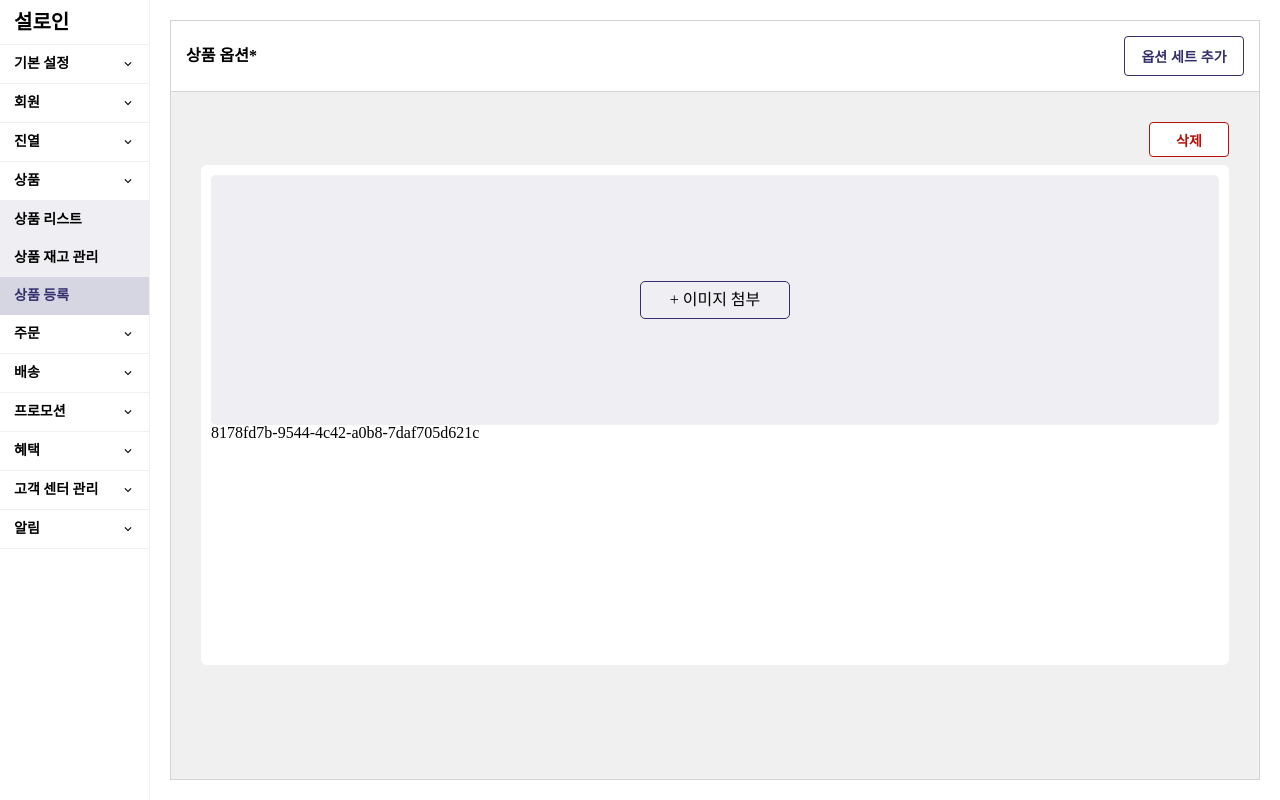
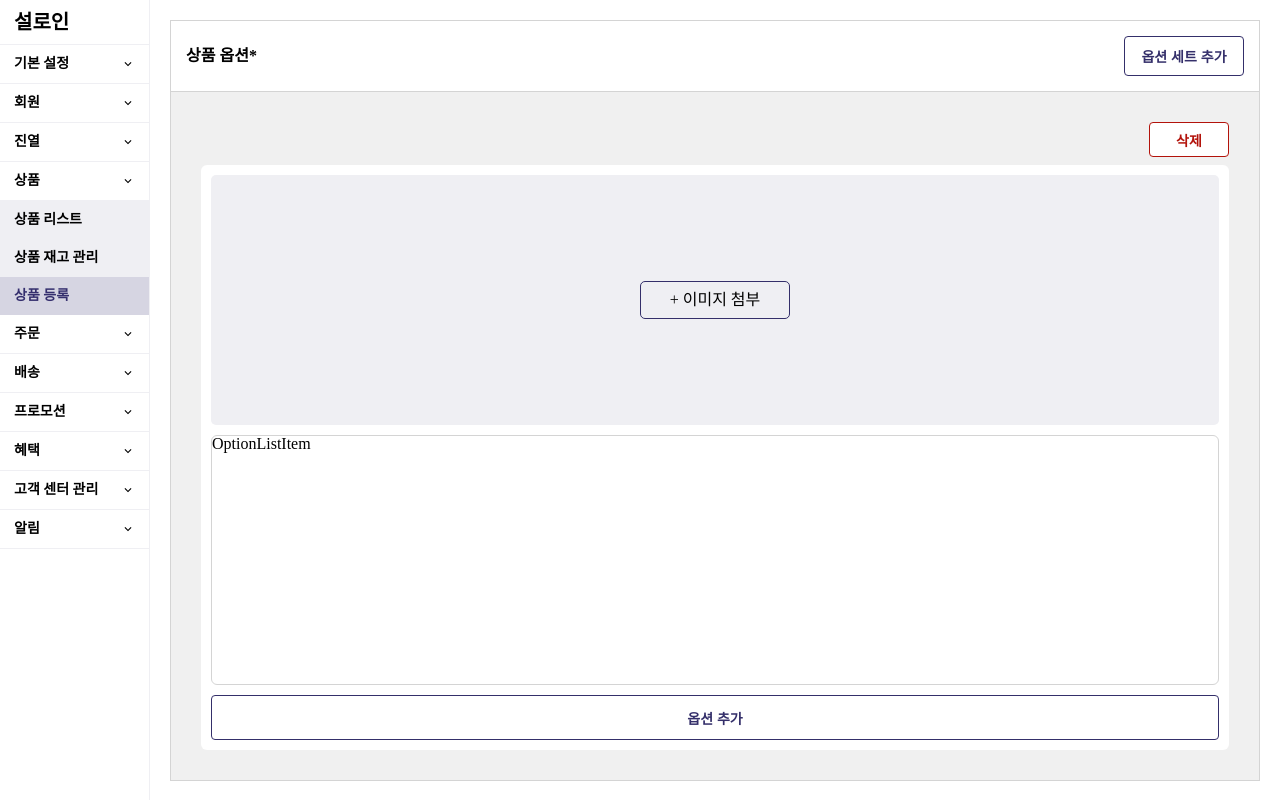
Before and after one commit to 2201infinity/adm_product_add, a React (Create React App) app: page / in a window 1280 px wide. Both pictures are taken after a click on the button "옵션 세트 추가". Built offline with nearby package versions, Linux system fonts and the light colour scheme.

Commit message:
feat: 옵션 세트 속에 옵션 추가 함수 구현

```diff
--- a/package.json
+++ b/package.json
@@ -6,6 +6,7 @@
     "@testing-library/jest-dom": "^5.16.1",
     "@testing-library/react": "^12.1.2",
     "@testing-library/user-event": "^13.5.0",
+    "immer": "^9.0.12",
     "react": "^17.0.2",
     "react-datepicker": "^4.6.0",
     "react-dom": "^17.0.2",
--- a/src/atoms/productOption.js
+++ b/src/atoms/productOption.js
@@ -29,7 +29,7 @@ export const productOptionState = atom({
   default: [],
 });
 
-export const productOptionItem = selectorFamily({
+export const productOptionSetItem = selectorFamily({
   key: "productOptionItem",
   get:
     (optionId) =>
@@ -39,6 +39,6 @@ export const productOptionItem = selectorFamily({
     },
 });
 
-export const useProductOptionItemState = (optionId) => {
-  return useRecoilValue(productOptionItem(optionId));
+export const useProductOptionSetItemState = (optionId) => {
+  return useRecoilValue(productOptionSetItem(optionId));
 };
--- a/src/components/common/CustomButton.js
+++ b/src/components/common/CustomButton.js
@@ -44,7 +44,7 @@ const ButtonStyled = styled.button`
       case "primary":
         return css`
           background-color: ${theme.colors.mainColor};
-          color: #fff
+          color: #fff;
           border: none;
         `;
       case "secondary":
--- a/src/components/productOption/OptionList.js
+++ b/src/components/productOption/OptionList.js
@@ -1,7 +1,62 @@
+import {
+  productOptionState,
+  useProductOptionSetItemState,
+} from "atoms/productOption";
+import CustomButton from "components/common/CustomButton";
 import React from "react";
+import { useSetRecoilState } from "recoil";
+import { v4 as uuidv4 } from "uuid";
+import styled from "styled-components";
+import produce from "immer";
+import OptionListItem from "./OptionListItem";
 
-function OptionList() {
-  return <div>OptionList</div>;
+function OptionList({ optionSetId }) {
+  const { options } = useProductOptionSetItemState(optionSetId);
+  const setProductOption = useSetRecoilState(productOptionState);
+
+  const onCreateOption = () => {
+    setProductOption((prevOptions) =>
+      produce(prevOptions, (draft) => {
+        for (let i = 0; i < draft.length; i++) {
+          if (draft[i].id === optionSetId) {
+            draft[i].options.push({
+              id: uuidv4(),
+              name: "",
+              normalPrice: 0,
+              salePrice: 0,
+              stock: 0,
+              tax: "",
+              additionalOption: [],
+            });
+            break;
+          }
+        }
+      })
+    );
+  };
+
+  return (
+    <OptionListContainer>
+      {options.map((option) => (
+        <OptionListItem optionId={option.id} />
+      ))}
+
+      <CreateOptionButton
+        width={80}
+        height={45}
+        variant="secondary"
+        onClick={onCreateOption}
+      >
+        옵션 추가
+      </CreateOptionButton>
+    </OptionListContainer>
+  );
 }
 
+const OptionListContainer = styled.div``;
+
+const CreateOptionButton = styled(CustomButton)`
+  width: 100%;
+`;
+
 export default OptionList;
--- a/src/components/productOption/OptionListItem.js
+++ b/src/components/productOption/OptionListItem.js
@@ -1,7 +1,16 @@
 import React from "react";
+import styled from "styled-components";
+import theme from "styles/theme";
 
-function OptionListItem() {
-  return <div>OptionListItem</div>;
+function OptionListItem({ optionId }) {
+  return <OptionItemContainer>OptionListItem</OptionItemContainer>;
 }
 
+const OptionItemContainer = styled.div`
+  height: 250px;
+  border: 1px solid ${theme.colors.border0};
+  margin: 10px 0;
+  border-radius: 6px;
+`;
+
 export default OptionListItem;
--- a/src/components/productOption/OptionSetList.js
+++ b/src/components/productOption/OptionSetList.js
@@ -13,7 +13,7 @@ function OptionSetList() {
   return (
     <OptionSetListContainer>
       {options.map((option) => (
-        <OptionSetListItem key={option.id} optionId={option.id} />
+        <OptionSetListItem key={option.id} optionSetId={option.id} />
       ))}
     </OptionSetListContainer>
   );
--- a/src/components/productOption/OptionSetListItem.js
+++ b/src/components/productOption/OptionSetListItem.js
@@ -1,26 +1,26 @@
 import {
   productOptionState,
-  useProductOptionItemState,
+  useProductOptionSetItemState,
 } from "atoms/productOption";
 import React from "react";
 import ImagePreviewButton from "components/common/ImagePreviewButton";
 import styled from "styled-components";
 import CustomButton from "components/common/CustomButton";
 import { useSetRecoilState } from "recoil";
+import OptionList from "./OptionList";
 
-function OptionSetListItem({ optionId }) {
+function OptionSetListItem({ optionSetId }) {
   const setProductOption = useSetRecoilState(productOptionState);
-  const optionItem = useProductOptionItemState(optionId);
-  console.log(optionItem);
+  const optionItem = useProductOptionSetItemState(optionSetId);
 
   const onDeleteOptionSet = () => {
     setProductOption((prevOptions) =>
-      prevOptions.filter((option) => option.id !== optionId)
+      prevOptions.filter((option) => option.id !== optionSetId)
     );
   };
 
   return (
-    <OptionItemContainer>
+    <OptionSetItemContainer>
       <DeleteButtonBlock>
         <CustomButton
           width={80}
@@ -34,13 +34,13 @@ function OptionSetListItem({ optionId }) {
 
       <InnerItem>
         <ImagePreviewButton />
-        {optionId}
+        <OptionList optionSetId={optionSetId} />
       </InnerItem>
-    </OptionItemContainer>
+    </OptionSetItemContainer>
   );
 }
 
-const OptionItemContainer = styled.div``;
+const OptionSetItemContainer = styled.div``;
 
 const DeleteButtonBlock = styled.div`
   width: 100%;
@@ -52,7 +52,7 @@ const DeleteButtonBlock = styled.div`
 const InnerItem = styled.div`
   background-color: #fff;
   width: 100%;
-  height: 500px;
+  min-height: 500px;
   padding: 10px;
   border-radius: 6px;
 `;
--- a/src/components/productOption/ProductOptionTitle.js
+++ b/src/components/productOption/ProductOptionTitle.js
@@ -15,7 +15,17 @@ function ProductOptionTitle() {
       {
         id: uuidv4(),
         img: "",
-        options: [],
+        options: [
+          {
+            id: uuidv4(),
+            name: "",
+            normalPrice: 0,
+            salePrice: 0,
+            stock: 0,
+            tax: "",
+            additionalOption: [],
+          },
+        ],
       },
     ]);
   };
```
Also changed, not shown: 1 other file (tests, documents, lock files or other folders).
